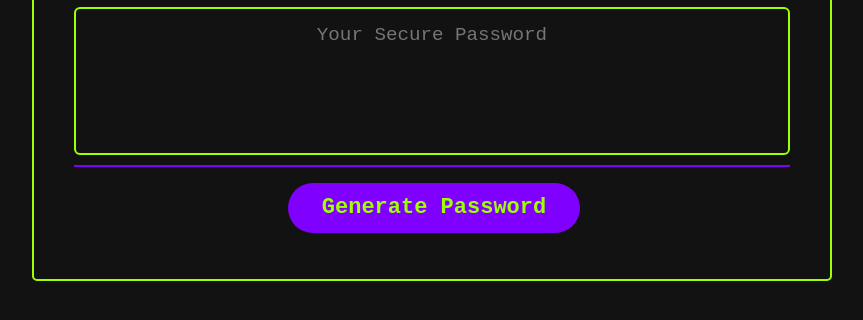
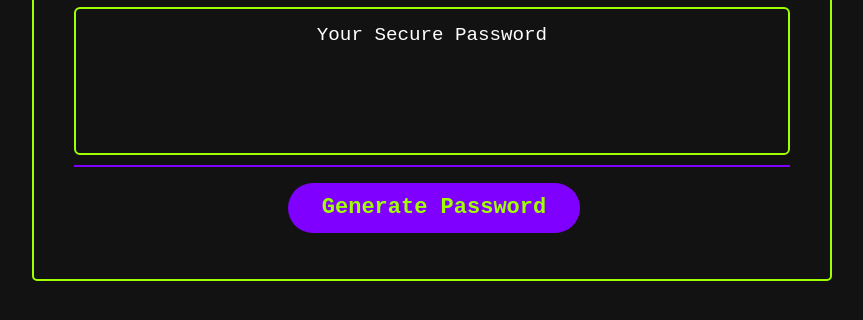
Before and after one commit to DanielRGudmundsen/CyberCypher, a plain HTML site: page index.html in a window 1280 px wide. Shown: the part 242-562 px from the top of the page, without its empty margins (208-1071 px from the left). Drawn offline with nearby package versions, Linux system fonts and the light colour scheme.

```diff
--- a/styles.css
+++ b/styles.css
@@ -2,7 +2,7 @@
 *::before,
 *::after {
   box-sizing: border-box;
-  font-family: 'Courier New', monospace;
+  font-family: 'Courier New', monospace, Arial, Helvetica, sans-serif;
 }
 
 html,
@@ -13,7 +13,6 @@ body,
   padding: 0;
   background-color: #121212; /* Dark background */
   color: #A0FF00; /* Neon green text */
-  font-family: 'Courier New', monospace;
 }
 
 .wrapper {
@@ -49,6 +48,10 @@ header {
 
 .card-body {
   min-height: 100px;
+}
+
+#password::placeholder {
+    color: white;
 }
 
 .card-footer {
@@ -105,7 +108,7 @@ button[disabled] {
   border-radius: 6px;
   resize: none;
   overflow: hidden;
-  color: #A0FF00; /* Neon green text */
+  color: #ffffff; /* White text */
   background-color: #121212; /* Dark background */
 }
 
```
Also changed, not shown: script.js (+11 -2 lines), 2 other files.
